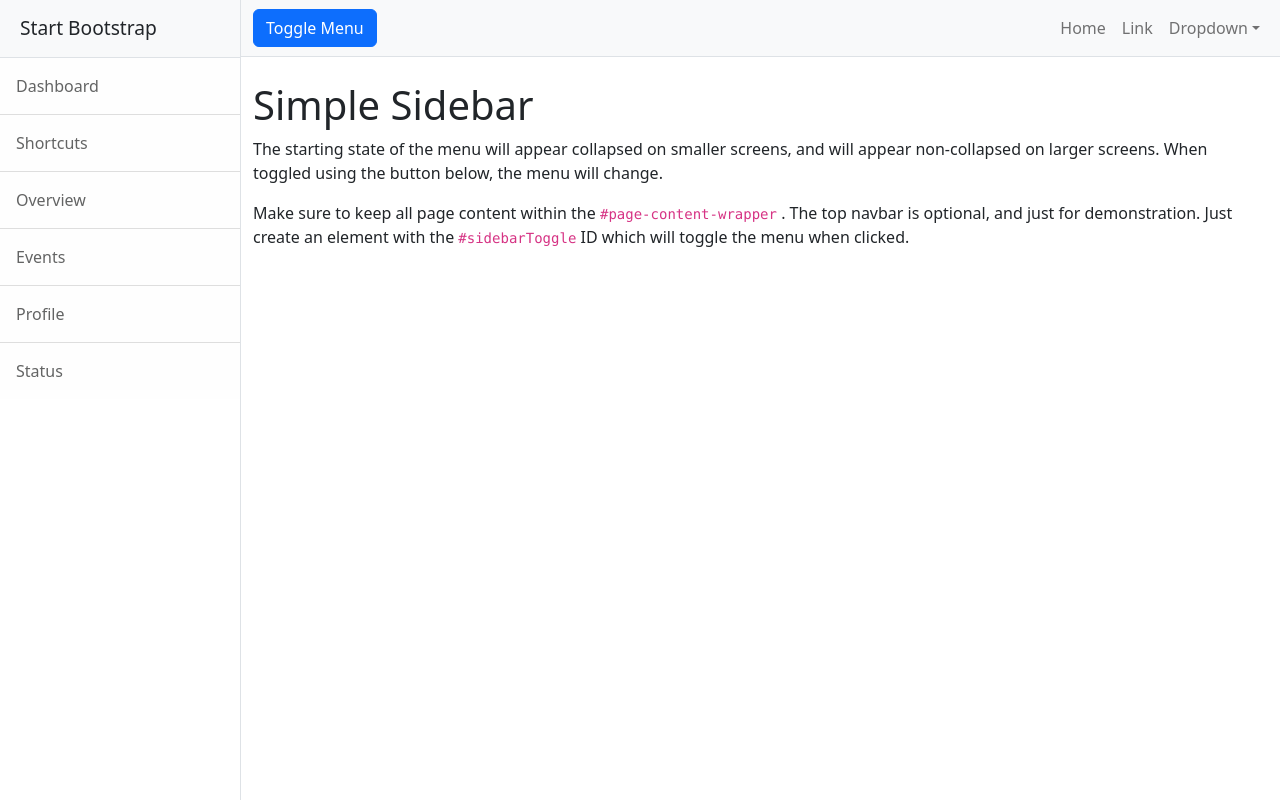
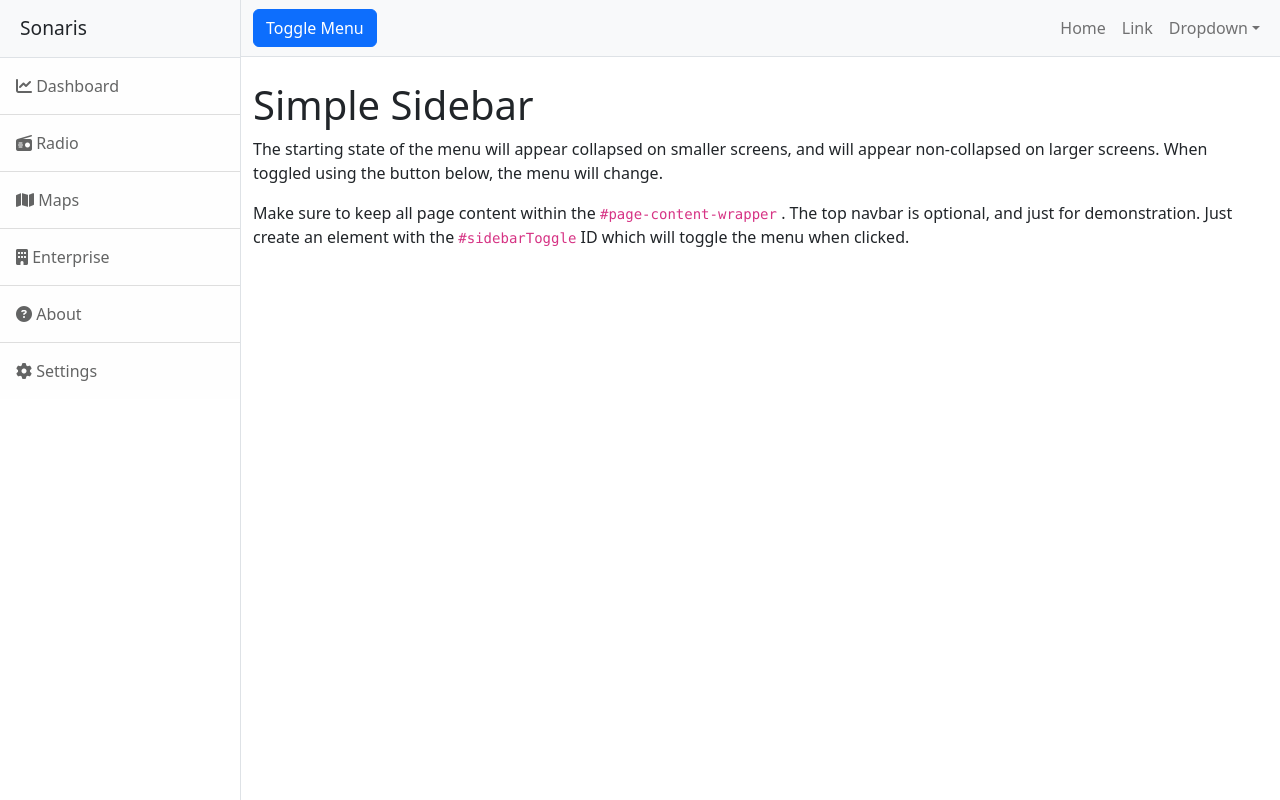
Before and after one commit to Evorsiooo/sonaris-app, a website: page dist/index.html in a window 1280 px wide. Drawn offline with nearby package versions, Linux system fonts and the light colour scheme.

Commit message:
icons + favicon

```diff
--- a/dist/index.html
+++ b/dist/index.html
@@ -5,7 +5,9 @@
         <meta name="viewport" content="width=device-width, initial-scale=1, shrink-to-fit=no" />
         <meta name="description" content="" />
         <meta name="author" content="" />
-        <title>Simple Sidebar - Start Bootstrap Template</title>
+        <title>Sonaris App</title>
+        <!-- Fontawesome-->
+        <script src="https://kit.fontawesome.com/cd9927e9c1.js" crossorigin="anonymous"></script>
         <!-- Favicon-->
         <link rel="icon" type="image/x-icon" href="assets/favicon.ico" />
         <!-- Core theme CSS (includes Bootstrap)-->
@@ -15,14 +17,14 @@
         <div class="d-flex" id="wrapper">
             <!-- Sidebar-->
             <div class="border-end bg-white" id="sidebar-wrapper">
-                <div class="sidebar-heading border-bottom bg-light">Start Bootstrap</div>
+                <div class="sidebar-heading border-bottom bg-light">Sonaris</div>
                 <div class="list-group list-group-flush">
-                    <a class="list-group-item list-group-item-action list-group-item-light p-3" href="#!">Dashboard</a>
-                    <a class="list-group-item list-group-item-action list-group-item-light p-3" href="#!">Shortcuts</a>
-                    <a class="list-group-item list-group-item-action list-group-item-light p-3" href="#!">Overview</a>
-                    <a class="list-group-item list-group-item-action list-group-item-light p-3" href="#!">Events</a>
-                    <a class="list-group-item list-group-item-action list-group-item-light p-3" href="#!">Profile</a>
-                    <a class="list-group-item list-group-item-action list-group-item-light p-3" href="#!">Status</a>
+                    <a class="list-group-item list-group-item-action list-group-item-light p-3" href="#!"> <i class="fa-solid fa-chart-line"></i> Dashboard</a>
+                    <a class="list-group-item list-group-item-action list-group-item-light p-3" href="#!"> <i class="fa-solid fa-radio"></i> Radio</a>
+                    <a class="list-group-item list-group-item-action list-group-item-light p-3" href="#!"> <i class="fa-solid fa-map"></i> Maps</a>
+                    <a class="list-group-item list-group-item-action list-group-item-light p-3" href="#!"> <i class="fa-solid fa-building"></i> Enterprise</a>
+                    <a class="list-group-item list-group-item-action list-group-item-light p-3" href="#!"> <i class="fa-solid fa-circle-question"></i> About</a>
+                    <a class="list-group-item list-group-item-action list-group-item-light p-3" href="#!"> <i class="fa-solid fa-gear"></i> Settings</a>
                 </div>
             </div>
             <!-- Page content wrapper-->
```
Also changed, not shown: dist/assets/favicon.ico.
